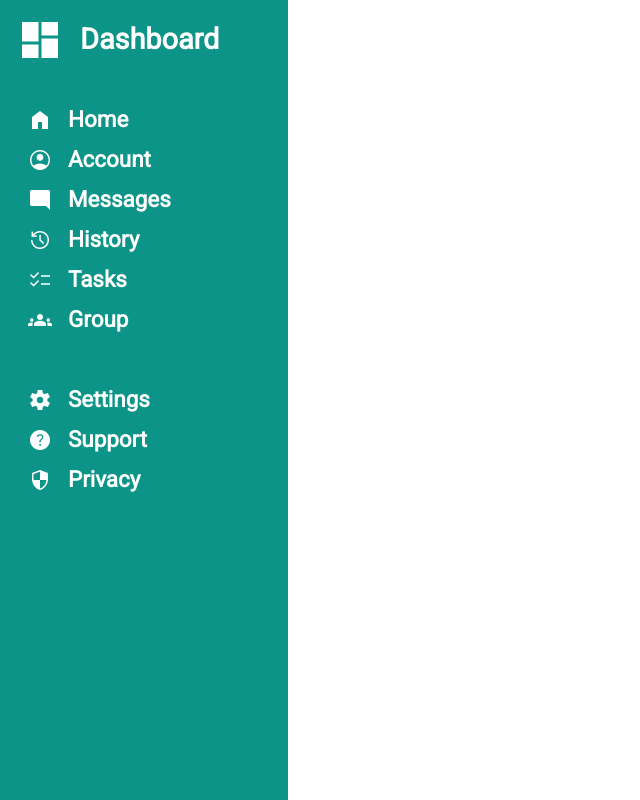
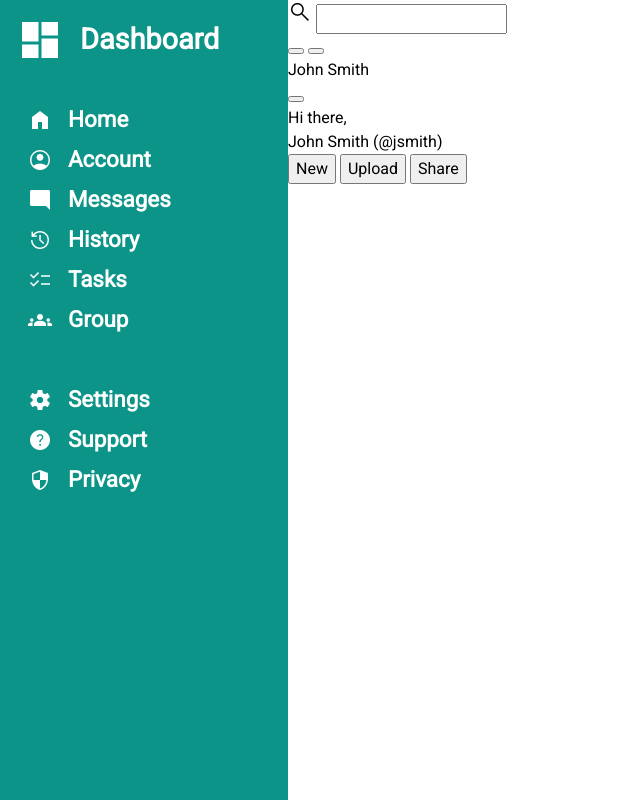
Before and after one commit to KevinTruong13/admin_dashboard, a website: page index.html in a window 1280 px wide. Shown: the whole page, without its empty margins (0-640 px from the left). Drawn offline with nearby package versions, Linux system fonts and the light colour scheme.

Commit message:
Add header html

```diff
--- a/index.html
+++ b/index.html
@@ -40,6 +40,7 @@
             <a href="">Group</a>
         </div>
         <div></div>
+        <!--Empty div for purpose of grid row spacing-->
         <div>
             <span class="material-symbols-outlined">settings</span>
             <a href="">Settings</a>
@@ -53,7 +54,29 @@
             <a href="">Privacy</a>
         </div>
     </nav>
-    <header></header>
+    <header>
+        <div>
+            <label for="search">
+                <span class="material-symbols-outlined">search</span>
+            </label>
+            <input type="text" name="search" id="search">
+        </div>
+        <div>
+            <button class="notification-bell"></button>
+            <button class="profile-picture"></button>
+            <p class="user-full-name">John Smith</p>
+        </div>
+        <div>
+            <button class="profile-picture-big"></button>
+            <p class="greeting">
+                <span class="greeting-intro">Hi there,</span><br>
+                John Smith (@jsmith)
+            </p>
+        </div>
+        <button class="post-controls">New</button>
+        <button class="post-controls">Upload</button>
+        <button class="post-controls">Share</button>
+    </header>
     <main></main>
 </body>
 
```
